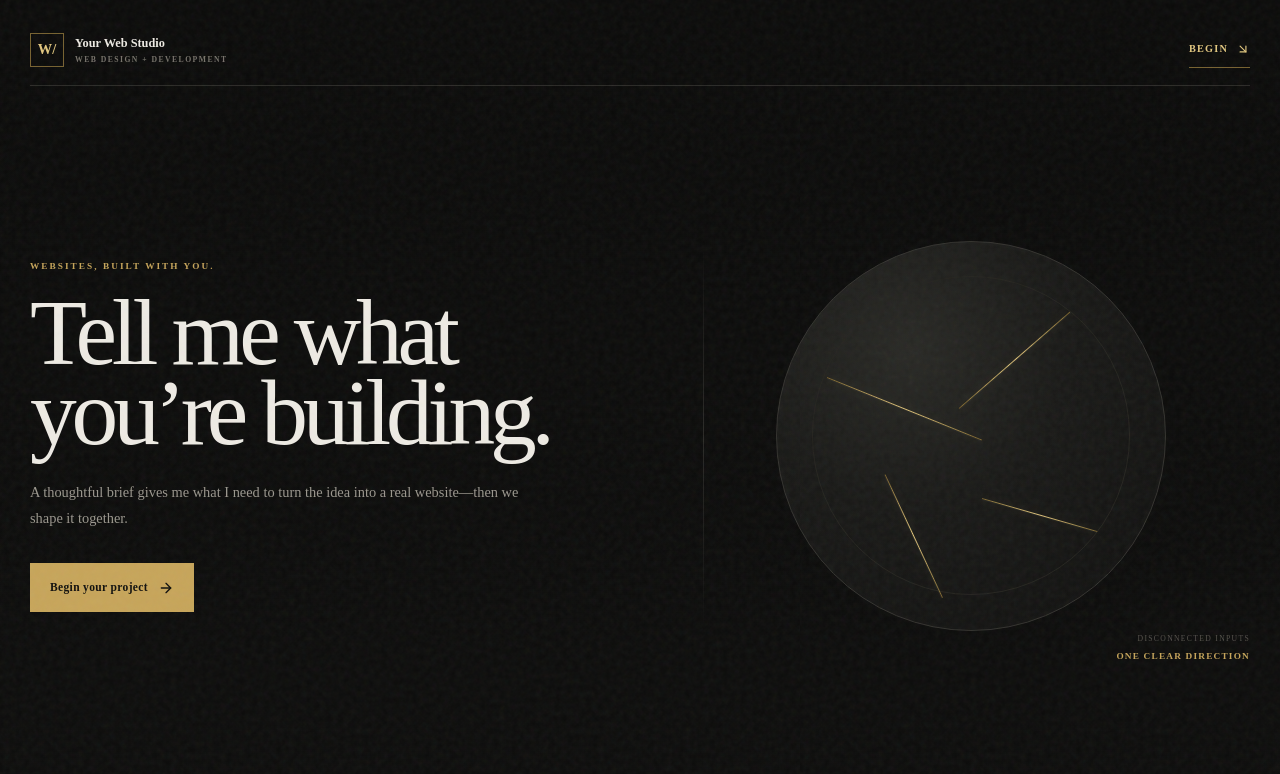
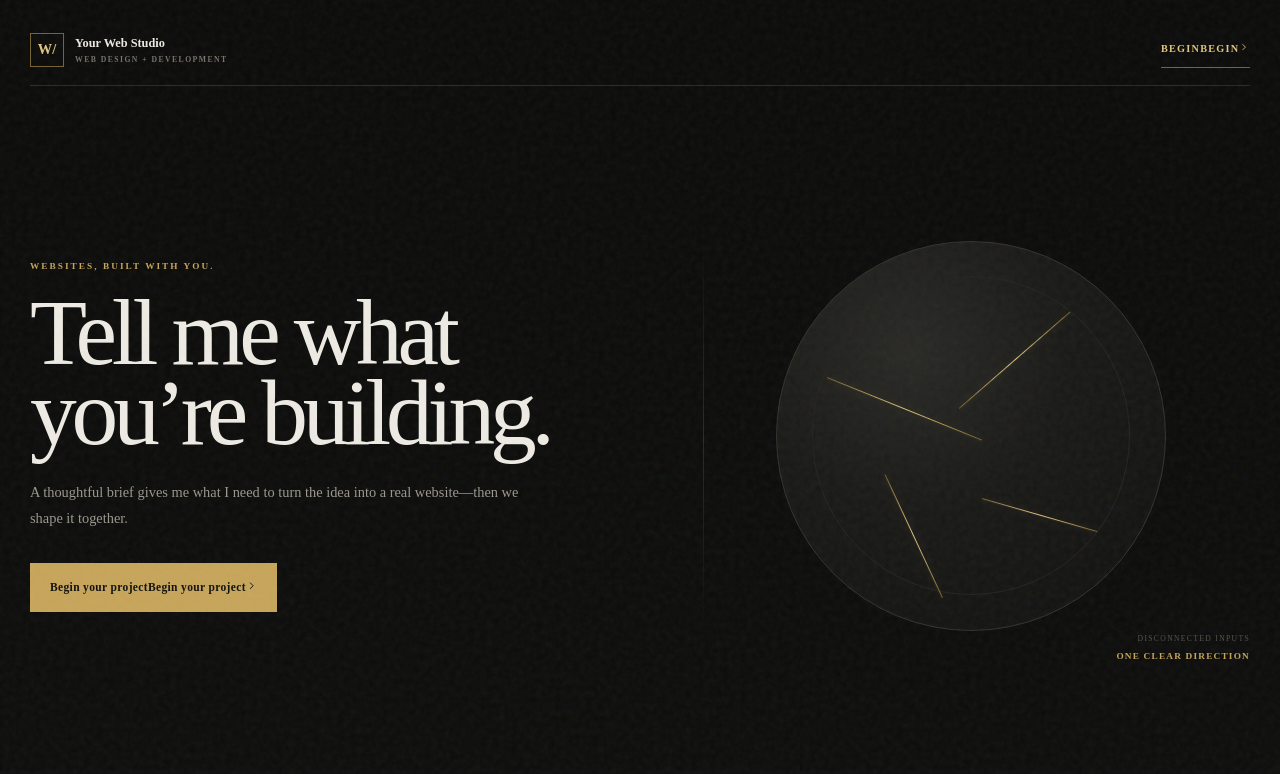
Before and after one commit to kstring00/website-intake, a Next.js app: page / in a window 1280 px wide. Shown: the top 774 px of the page. Built offline with nearby package versions, Linux system fonts and the light colour scheme.

Commit message:
Apply rolling interactions to primary site links

```diff
--- a/app/page.tsx
+++ b/app/page.tsx
@@ -1,5 +1,5 @@
-import { ArrowDownRight, ArrowRight } from 'lucide-react';
 import { IntakeExperience } from '@/components/intake-experience';
+import { RollingLink } from '@/components/rolling-action';
 import { contactEmail, studioName } from '@/lib/intake-config';
 
 const phases = [
@@ -16,7 +16,7 @@ export default function HomePage() {
         <span className="brand-mark">W/</span>
         <span>{studioName}<small>WEB DESIGN + DEVELOPMENT</small></span>
       </a>
-      <a className="topbar-link" href="#intake">Begin <ArrowDownRight size={14}/></a>
+      <RollingLink href="#intake" label="Begin" className="topbar-link" />
     </header>
 
     <main id="top">
@@ -25,7 +25,7 @@ export default function HomePage() {
           <p className="micro-label">WEBSITES, BUILT WITH YOU.</p>
           <h1>Tell me what you’re building.</h1>
           <p>A thoughtful brief gives me what I need to turn the idea into a real website—then we shape it together.</p>
-          <a className="hero-cta" href="#intake">Begin your project <ArrowRight size={16}/></a>
+          <RollingLink href="#intake" label="Begin your project" className="hero-cta" />
         </div>
 
         <div className="kintsugi-object" aria-label="A fractured form repaired with a gold seam">
@@ -78,7 +78,7 @@ export default function HomePage() {
     <footer className="footer-minimal">
       <div><span className="footer-mark">W/</span><strong>{studioName}</strong></div>
       <a href={`mailto:${contactEmail}`}>{contactEmail}</a>
-      <a href="#intake">Start a project <ArrowRight size={14}/></a>
+      <RollingLink href="#intake" label="Start a project" className="footer-project-link" />
     </footer>
   </div>;
 }
```
